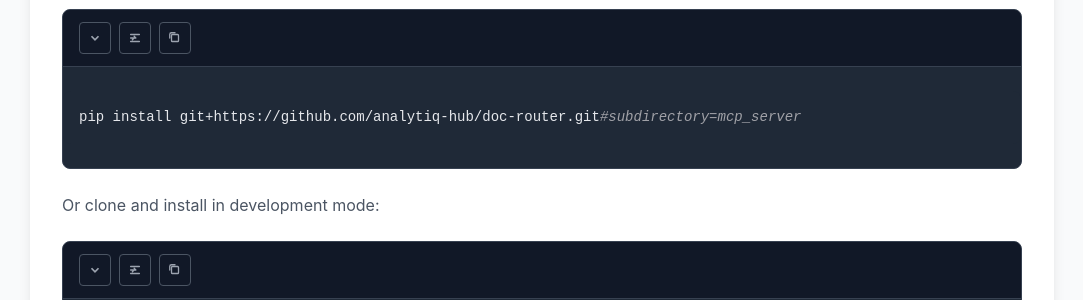
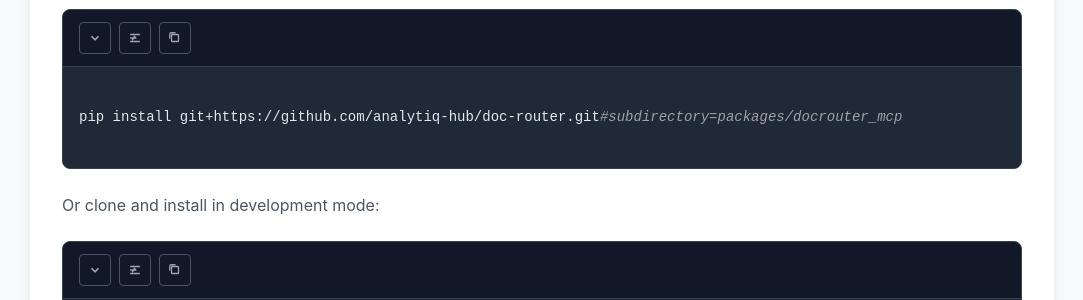
Before and after one commit to analytiq-hub/docrouter.github.io, a Jekyll site: the page built from mcp.md, in a window 1280 px wide and 900 px high, scrolled down 869 px. Shown: the part 151-451 px from the top of the window, without its empty margins (98-1181 px from the left). Built offline with Jekyll 4.4.1, drawn with Linux system fonts in a browser that asks for light colours; nearby versions of some CDN libraries; some of the changed lines change nothing that is shown.

Commit message:
Fix language

```diff
--- a/mcp.md
+++ b/mcp.md
@@ -52,7 +52,7 @@
             <h2 class="text-2xl font-semibold text-gray-900 mb-4">Installation</h2>
             <p class="text-gray-600 mb-6">Install the MCP server from the DocRouter repository:</p>
 
-            <pre><code>pip install git+https://github.com/analytiq-hub/doc-router.git#subdirectory=mcp_server</code></pre>
+            <pre><code>pip install git+https://github.com/analytiq-hub/doc-router.git#subdirectory=packages/docrouter_mcp</code></pre>
 
             <p class="text-gray-600 mt-6 mb-6">Or clone and install in development mode:</p>
 
```
